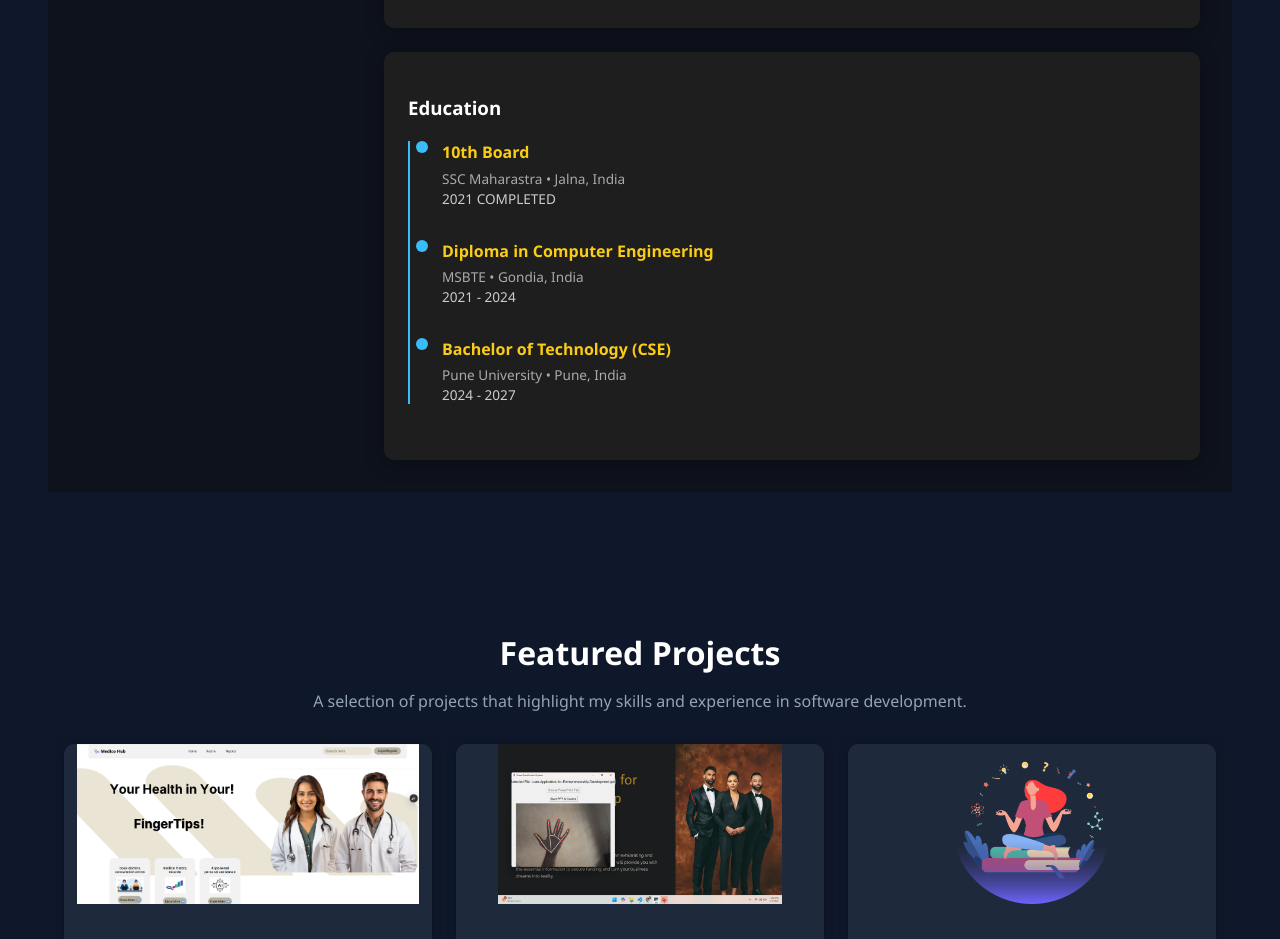
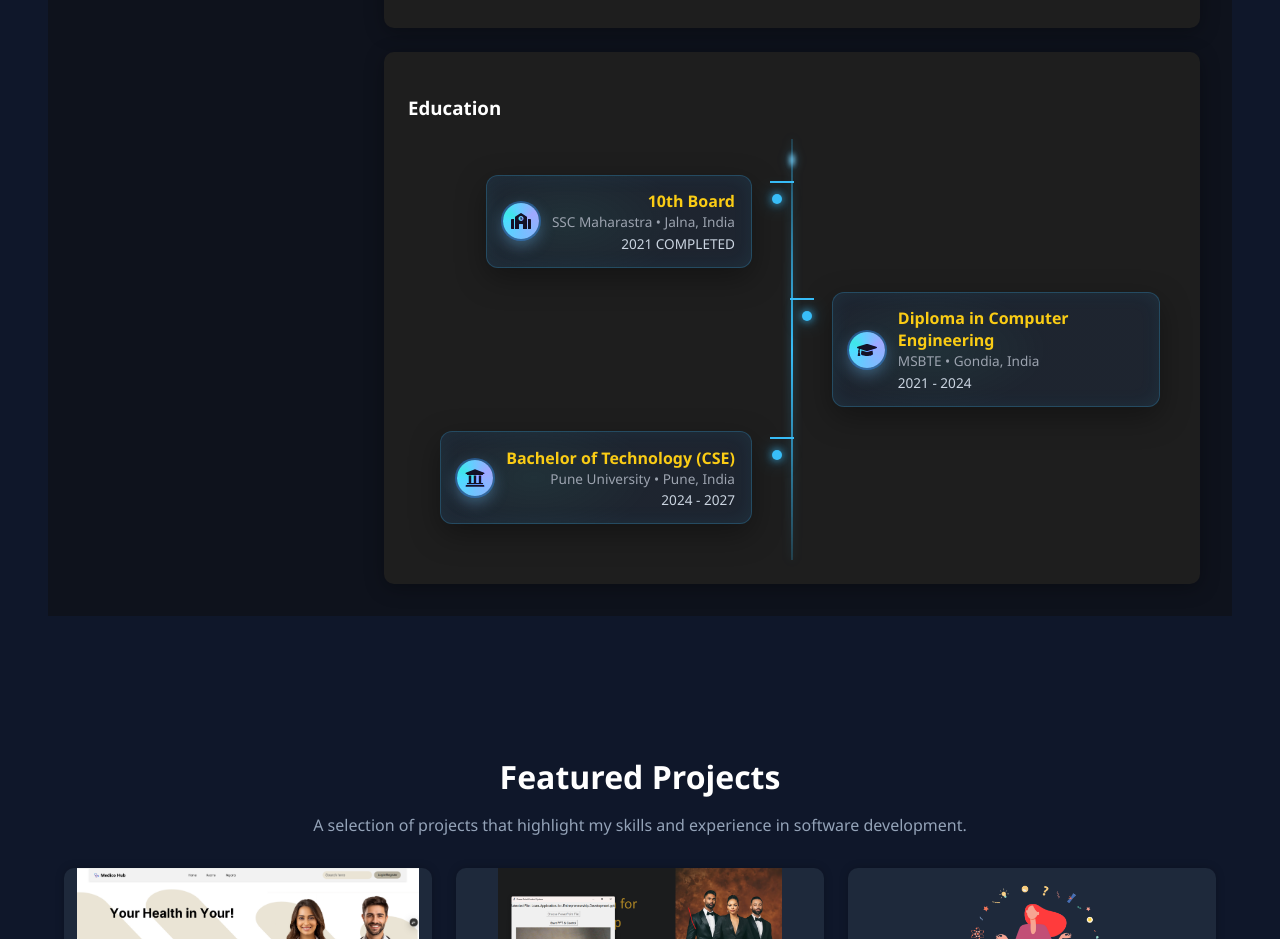
Before and after one commit to maivyash/portfolio, a React (Create React App) app: page / in a window 1280 px wide. Shown: the part 1600-2539 px from the top of the page. Built offline with nearby package versions, Linux system fonts and the light colour scheme.

Commit message:
Educaation Tree Added

```diff
--- a/src/App.css
+++ b/src/App.css
@@ -261,6 +261,179 @@ body, html {
   to {
     transform: translateY(0);
     opacity: 1;
+  }
+}
+
+/* Education Tree (alternating timeline) */
+.education-tree {
+  position: relative;
+  margin-top: 1rem;
+  padding: 1.5rem 0;
+}
+
+.education-tree .tree-line {
+  position: absolute;
+  left: 50%;
+  top: 0;
+  bottom: 0;
+  width: 2px;
+  background: linear-gradient(180deg, rgba(56,189,248,0.2), #38bdf8, rgba(56,189,248,0.2));
+  transform: translateX(-50%);
+  filter: drop-shadow(0 0 4px rgba(56,189,248,0.6));
+}
+
+.education-tree .tree-node {
+  position: relative;
+  width: 50%;
+  padding: 0.75rem 1rem;
+  box-sizing: border-box;
+  animation: slideUp 0.8s ease forwards;
+  opacity: 0;
+}
+
+.education-tree .tree-node.left {
+  padding-right: 2.5rem;
+  text-align: right;
+}
+
+.education-tree .tree-node.right {
+  margin-left: 50%;
+  padding-left: 2.5rem;
+  text-align: left;
+}
+
+.education-tree .tree-node::before {
+  content: "";
+  position: absolute;
+  top: 18px;
+  width: 24px;
+  height: 2px;
+  background: #38bdf8;
+}
+
+.education-tree .tree-node.left::before {
+  right: -2px;
+}
+
+.education-tree .tree-node.right::before {
+  left: -2px;
+}
+
+.education-tree .tree-node-content {
+  display: inline-flex;
+  gap: 0.8rem;
+  align-items: center;
+  background: radial-gradient(120px 60px at var(--bg-x, 30%) 50%, rgba(56,189,248,0.12), rgba(30,41,59,0.6));
+  border: 1px solid rgba(56,189,248,0.25);
+  box-shadow: 0 10px 30px rgba(0,0,0,0.35), inset 0 0 20px rgba(56,189,248,0.08);
+  padding: 0.9rem 1rem;
+  border-radius: 12px;
+  position: relative;
+  backdrop-filter: blur(6px);
+  transition: transform 0.25s ease, box-shadow 0.25s ease, border-color 0.25s ease;
+}
+
+.education-tree .tree-node-content:hover {
+  transform: translateY(-3px);
+  box-shadow: 0 14px 36px rgba(0,0,0,0.45), inset 0 0 30px rgba(56,189,248,0.12);
+  border-color: rgba(56,189,248,0.45);
+}
+
+.education-tree .tree-icon {
+  flex: 0 0 auto;
+  width: 36px;
+  height: 36px;
+  display: grid;
+  place-items: center;
+  color: #0b1220;
+  background: conic-gradient(from 180deg at 50% 50%, #38bdf8, #34d399, #60a5fa, #38bdf8);
+  border-radius: 999px;
+  box-shadow: 0 0 0 2px rgba(8,145,178,0.4), 0 6px 16px rgba(56,189,248,0.4);
+  animation: spinPulse 4s linear infinite;
+}
+
+@keyframes spinPulse {
+  0% { filter: hue-rotate(0deg) brightness(1); }
+  50% { filter: hue-rotate(30deg) brightness(1.15); }
+  100% { filter: hue-rotate(0deg) brightness(1); }
+}
+
+.education-tree .tree-text h4 {
+  margin: 0;
+  color: #facc15;
+  font-size: 1rem;
+}
+
+.education-tree .tree-text span {
+  display: block;
+  font-size: 0.85rem;
+  color: #9ca3af;
+}
+
+.education-tree .tree-text p {
+  margin: 0.15rem 0 0;
+  font-size: 0.85rem;
+  color: #cbd5e1;
+}
+
+/* Connector nodes glow */
+.education-tree .tree-node.left .tree-node-content::after,
+.education-tree .tree-node.right .tree-node-content::after {
+  content: "";
+  position: absolute;
+  top: 18px;
+  width: 10px;
+  height: 10px;
+  background: #38bdf8;
+  border-radius: 50%;
+  box-shadow: 0 0 8px rgba(56,189,248,0.9), 0 0 18px rgba(56,189,248,0.5);
+}
+
+.education-tree .tree-node.left .tree-node-content::after {
+  right: -31px;
+}
+
+.education-tree .tree-node.right .tree-node-content::after {
+  left: -31px;
+}
+
+/* Animated flow along the spine */
+.education-tree .tree-line::after {
+  content: "";
+  position: absolute;
+  left: 50%;
+  top: 0;
+  width: 6px;
+  height: 24px;
+  transform: translateX(-50%);
+  background: radial-gradient(circle, #7dd3fc 0%, rgba(125,211,252,0.0) 70%);
+  filter: blur(2px);
+  animation: descend 3s ease-in-out infinite;
+}
+
+@keyframes descend {
+  0% { top: 0; opacity: 1; }
+  50% { opacity: 0.7; }
+  100% { top: 100%; opacity: 0.2; }
+}
+
+/* Responsive */
+@media (max-width: 768px) {
+  .education-tree .tree-node,
+  .education-tree .tree-node.right {
+    width: 100%;
+    margin-left: 0;
+    text-align: left;
+    padding: 0.5rem 0 0.5rem 2.5rem;
+  }
+  .education-tree .tree-node.left::before,
+  .education-tree .tree-node.right::before {
+    left: calc(50% - 1px);
+    width: 0;
+  }
+  .education-tree .tree-node-content::after {
+    left: calc(50% - 5px) !important;
+    right: auto !important;
   }
 }
 
--- a/src/App.js
+++ b/src/App.js
@@ -14,7 +14,7 @@ import ppthandlerprojectimagefrom from "./asset/ppthandler.png";
 import healthhubprojectimagefrom from "./asset/healthhubss.png";
 import collegesurferprojectimagefrom from "./asset/collegesurfer.png";
 import Dock from "./tools/Dock";
-import { FaHome, FaUser, FaCode, FaTasks, FaEnvelope } from "react-icons/fa";
+import { FaHome, FaUser, FaCode, FaTasks, FaEnvelope, FaGraduationCap, FaSchool, FaUniversity } from "react-icons/fa";
 import { useRef, useState } from "react";
 import useInView from "./tools/useInView";
 // import { IconCloud } from "./tools/logoCloud";
@@ -116,6 +116,26 @@ function App() {
     { image: "https://img.icons8.com/color/96/nodejs.png", text: "Node.js" },
     { image: "https://img.icons8.com/color/96/firebase.png", text: "Firebase" },
     { image: "https://img.icons8.com/color/96/docker.png", text: "Docker" },
+  ];
+  const educationData = [
+    {
+      title: "10th Board",
+      place: "SSC Maharastra • Jalna, India",
+      period: "2021 COMPLETED",
+      icon: <FaSchool size={20} />,
+    },
+    {
+      title: "Diploma in Computer Engineering",
+      place: "MSBTE • Gondia, India",
+      period: "2021 - 2024",
+      icon: <FaGraduationCap size={20} />,
+    },
+    {
+      title: "Bachelor of Technology (CSE)",
+      place: "Pune University • Pune, India",
+      period: "2024 - 2027",
+      icon: <FaUniversity size={20} />,
+    },
   ];
   const items = [
     {
@@ -277,31 +297,24 @@ function App() {
 
               <div className="card">
                 <h3>Education</h3>
-                <div className="timeline">
-                  <div className="timeline-item">
-                    <div className="dot"></div>
-                    <div className="timeline-content">
-                      <h4>10th Board</h4>
-                      <span>SSC Maharastra • Jalna, India</span>
-                      <p>2021 COMPLETED</p>
+                <div className="education-tree">
+                  <div className="tree-line"></div>
+                  {educationData.map((edu, idx) => (
+                    <div
+                      className={`tree-node ${idx % 2 === 0 ? "left" : "right"}`}
+                      key={edu.title}
+                      style={{ animationDelay: `${0.2 + idx * 0.2}s` }}
+                    >
+                      <div className="tree-node-content">
+                        <div className="tree-icon">{edu.icon}</div>
+                        <div className="tree-text">
+                          <h4>{edu.title}</h4>
+                          <span>{edu.place}</span>
+                          <p>{edu.period}</p>
+                        </div>
+                      </div>
                     </div>
-                  </div>
-                  <div className="timeline-item">
-                    <div className="dot"></div>
-                    <div className="timeline-content">
-                      <h4>Diploma in Computer Engineering</h4>
-                      <span>MSBTE • Gondia, India</span>
-                      <p>2021 - 2024</p>
-                    </div>
-                  </div>
-                  <div className="timeline-item">
-                    <div className="dot"></div>
-                    <div className="timeline-content">
-                      <h4>Bachelor of Technology (CSE)</h4>
-                      <span>Pune University • Pune, India</span>
-                      <p>2024 - 2027</p>
-                    </div>
-                  </div>
+                  ))}
                 </div>
               </div>
             </div>
```
Also changed, not shown: 1 other file (tests, documents, lock files or other folders).
